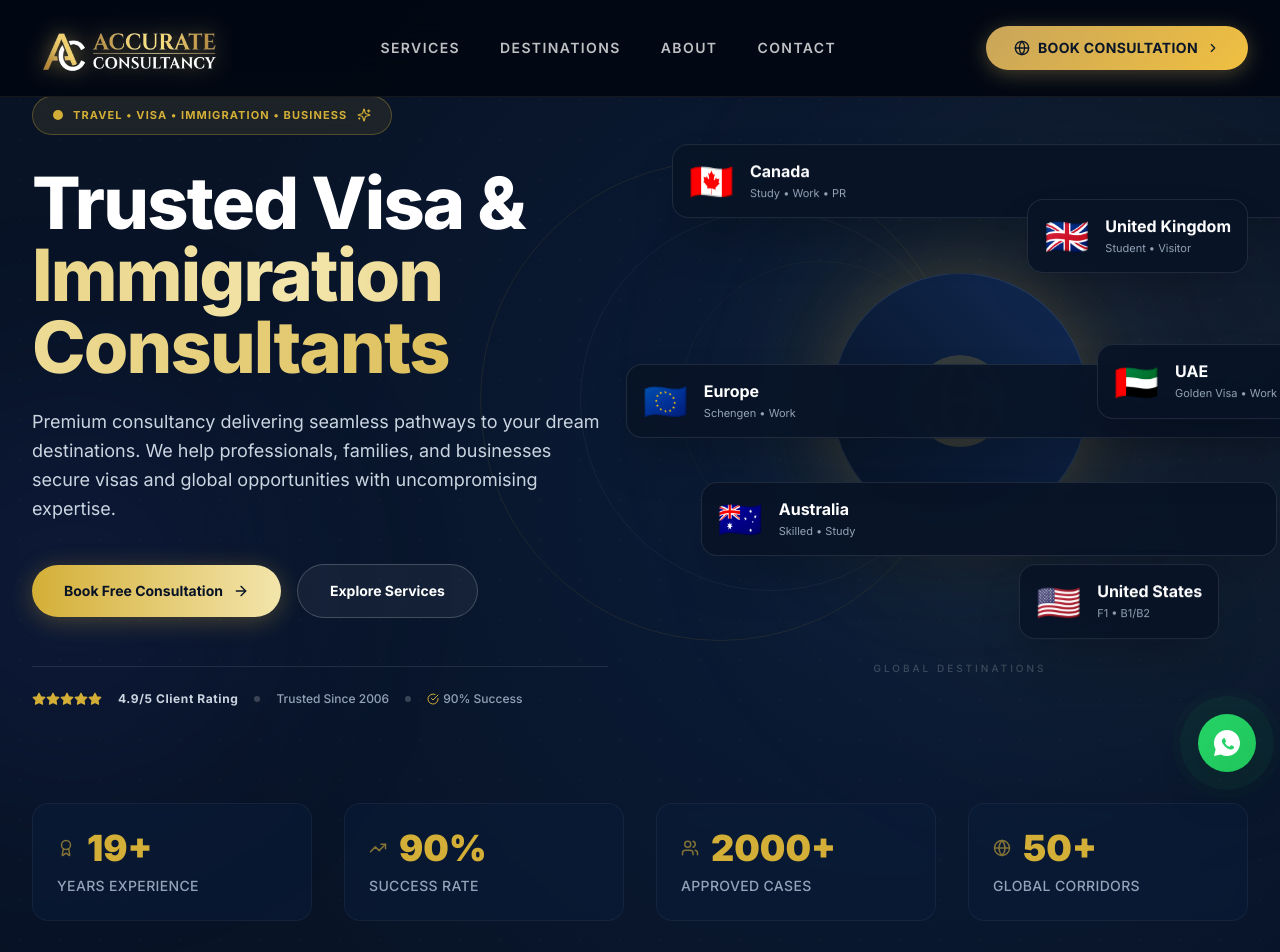
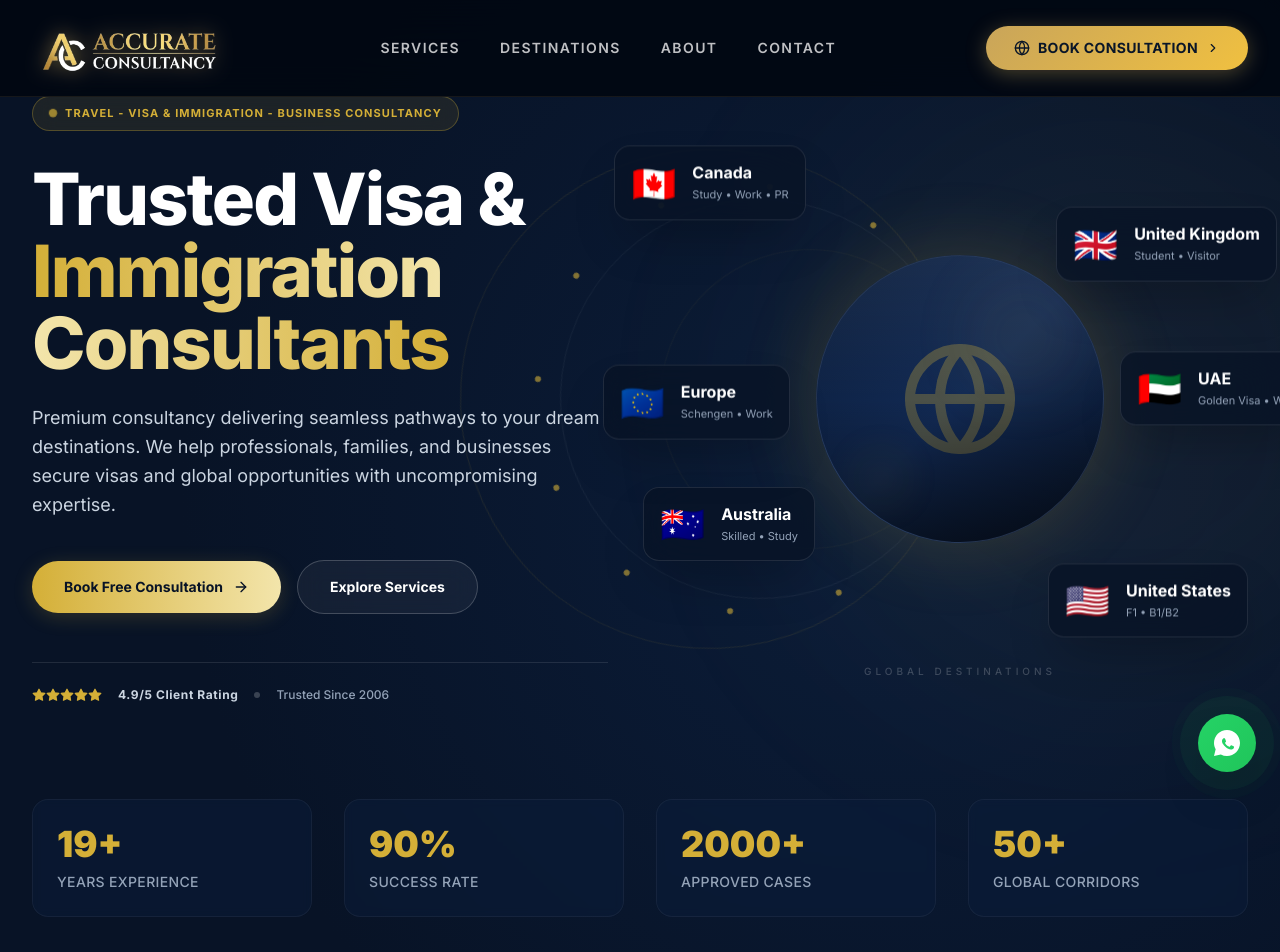
Before and after one commit to imran1001/Accurate-ConsultancyV3, a React (Vite) app: page / in a window 1280 px wide. Shown: the top 952 px of the page. Built offline with nearby package versions, Linux system fonts and the light colour scheme.

Commit message:
Update Hero component with new destination cards
Refactor Hero component to enhance destination cards and animations.

```diff
--- a/src/components/Hero.jsx
+++ b/src/components/Hero.jsx
@@ -1,5 +1,5 @@
 import React, { useState, useEffect } from 'react';
-import { ArrowRight, Globe, Star, Users, MapPin, Sparkles, Award, TrendingUp, CheckCircle } from 'lucide-react';
+import { ArrowRight, Globe, Star, Users, MapPin, Sparkles } from 'lucide-react';
 
 // Custom hook for smooth number animation
 const useCounter = (end, duration = 2000, start = 0) => {
@@ -21,74 +21,62 @@ const useCounter = (end, duration = 2000, start = 0) => {
   return count;
 };
 
-// Floating destination card data (now with Europe and UAE)
-const destinationCards = [
-  { flag: '🇨🇦', name: 'Canada', subtitle: 'Study • Work • PR', delay: 0, position: { top: '5%', left: '0%', lg: '-10%' } },
-  { flag: '🇬🇧', name: 'United Kingdom', subtitle: 'Student • Visitor', delay: 0.1, position: { top: '15%', right: '0%', lg: '-5%' } },
-  { flag: '🇦🇺', name: 'Australia', subtitle: 'Skilled • Study', delay: 0.2, position: { bottom: '20%', left: '5%', lg: '-5%' } },
-  { flag: '🇺🇸', name: 'United States', subtitle: 'F1 • B1/B2', delay: 0.3, position: { bottom: '5%', right: '5%', lg: '0%' } },
-  { flag: '🇪🇺', name: 'Europe', subtitle: 'Schengen • Work', delay: 0.15, position: { top: '45%', left: '-8%', lg: '-12%' } },
-  { flag: '🇦🇪', name: 'UAE', subtitle: 'Golden Visa • Work', delay: 0.25, position: { bottom: '45%', right: '-8%', lg: '-12%' } },
-];
-
 const Hero = () => {
   const yearsExp = useCounter(19, 2200);
   const successRate = useCounter(90, 2000);
   const approvedCases = useCounter(2000, 2500);
   const corridors = useCounter(50, 1800);
 
+  // All destination cards now include Europe & UAE
+  const cards = [
+    { flag: '🇨🇦', name: 'Canada', subtitle: 'Study • Work • PR', delay: 0, pos: 'top-5 left-0 lg:-left-10' },
+    { flag: '🇬🇧', name: 'United Kingdom', subtitle: 'Student • Visitor', delay: 1, pos: 'top-15 right-0 lg:-right-5' },
+    { flag: '🇦🇺', name: 'Australia', subtitle: 'Skilled • Study', delay: 2, pos: 'bottom-20 left-5 lg:-left-5' },
+    { flag: '🇺🇸', name: 'United States', subtitle: 'F1 • B1/B2', delay: 3, pos: 'bottom-5 right-5 lg:right-0' },
+    { flag: '🇪🇺', name: 'Europe', subtitle: 'Schengen • Work', delay: 0.5, pos: 'top-45 left-[-8%] lg:-left-12' },
+    { flag: '🇦🇪', name: 'UAE', subtitle: 'Golden Visa • Work', delay: 1.5, pos: 'bottom-45 right-[-8%] lg:-right-12' },
+  ];
+
   return (
     <section className="relative min-h-screen bg-[#081326] text-white overflow-hidden flex flex-col justify-center pt-24 pb-16">
 
-      {/* Advanced Background Ambience */}
+      {/* Background Ambience - unchanged */}
       <div className="absolute inset-0 bg-[radial-gradient(circle_at_70%_50%,#0B1D3A_0%,#081326_70%)] pointer-events-none" />
       <div className="absolute right-[-10%] top-[10%] w-[600px] h-[600px] rounded-full bg-[#D4AF37]/5 blur-[120px] pointer-events-none" />
-      <div className="absolute left-[-10%] bottom-[20%] w-[400px] h-[400px] rounded-full bg-[#3b4fca]/10 blur-[100px] pointer-events-none" />
-
-      {/* Animated grid overlay */}
-      <div className="absolute inset-0 pointer-events-none" style={{ backgroundImage: 'radial-gradient(circle, rgba(212,175,55,0.03) 1px, transparent 1px)', backgroundSize: '40px 40px' }} />
 
       <div className="relative max-w-7xl mx-auto w-full px-6 lg:px-8 z-10 grid lg:grid-cols-12 gap-16 items-center">
 
-        {/* Left Typography Column */}
+        {/* Left Typography Column - exactly as before */}
         <div className="lg:col-span-6 flex flex-col justify-center z-20">
-
-          {/* Enhanced Badge with gold sparkle */}
-          <div className="inline-flex items-center space-x-2.5 w-max px-5 py-2.5 rounded-full border border-[#D4AF37]/30 bg-[#D4AF37]/10 backdrop-blur-md mb-8 animate-fade-in-up">
-            <span className="relative flex h-2.5 w-2.5">
-              <span className="animate-ping absolute inline-flex h-full w-full rounded-full bg-[#D4AF37] opacity-75"></span>
-              <span className="relative inline-flex rounded-full h-2.5 w-2.5 bg-[#D4AF37]"></span>
+          <div className="inline-flex items-center space-x-2 w-max px-4 py-2 rounded-full border border-[#D4AF37]/30 bg-[#D4AF37]/10 backdrop-blur-md mb-8">
+            <span className="w-2 h-2 rounded-full bg-[#D4AF37] animate-pulse" />
+            <span className="text-[11px] font-bold text-[#D4AF37] uppercase tracking-widest">
+              Travel - Visa & Immigration - Business consultancy
             </span>
-            <span className="text-[11px] font-bold text-[#D4AF37] uppercase tracking-widest">
-              Travel • Visa • Immigration • Business
-            </span>
-            <Sparkles size={14} className="text-[#D4AF37]" />
           </div>
 
-          <h1 className="text-5xl md:text-6xl lg:text-7xl font-extrabold tracking-tight leading-[1.1] mb-6 animate-fade-in-up delay-100">
+          <h1 className="text-5xl md:text-6xl lg:text-7xl font-extrabold tracking-tight leading-[1.1] mb-6">
             Trusted Visa & <br />
-            <span className="text-transparent bg-clip-text bg-gradient-to-r from-[#D4AF37] via-[#F3E5AB] to-[#D4AF37] animate-text-shimmer">
+            <span className="text-transparent bg-clip-text bg-gradient-to-r from-[#D4AF37] via-[#F3E5AB] to-[#D4AF37]">
               Immigration Consultants
             </span>
           </h1>
 
-          <p className="text-slate-300 text-lg font-normal leading-relaxed max-w-xl mb-10 animate-fade-in-up delay-200">
+          <p className="text-slate-300 text-lg font-normal leading-relaxed max-w-xl mb-10">
             Premium consultancy delivering seamless pathways to your dream destinations. We help professionals, families, and businesses secure visas and global opportunities with uncompromising expertise.
           </p>
 
-          {/* CTAs with enhanced hover */}
-          <div className="flex flex-wrap items-center gap-4 mb-12 animate-fade-in-up delay-300">
-            <a href="#consultation" className="group flex items-center justify-center gap-2.5 px-8 py-4 rounded-full font-bold text-sm text-[#081326] bg-gradient-to-r from-[#D4AF37] to-[#F3E5AB] shadow-[0_4px_25px_rgba(212,175,55,0.3)] transition-all duration-300 hover:scale-[1.04] hover:shadow-[0_8px_40px_rgba(212,175,55,0.4)]">
+          <div className="flex flex-wrap items-center gap-4 mb-12">
+            <a href="#consultation" className="group flex items-center justify-center gap-2.5 px-8 py-4 rounded-full font-bold text-sm text-[#081326] bg-gradient-to-r from-[#D4AF37] to-[#F3E5AB] shadow-[0_4px_20px_rgba(212,175,55,0.2)] transition-all duration-300 hover:scale-[1.03]">
               Book Free Consultation
-              <ArrowRight size={16} className="group-hover:translate-x-1.5 transition-transform" />
+              <ArrowRight size={16} className="group-hover:translate-x-1 transition-transform" />
             </a>
-            <a href="#services" className="group flex items-center justify-center gap-2 px-8 py-4 rounded-full font-bold text-sm text-white border border-white/20 bg-white/5 backdrop-blur-md transition-all duration-300 hover:bg-white/10 hover:border-white/30">
+            <a href="#services" className="group flex items-center justify-center gap-2 px-8 py-4 rounded-full font-bold text-sm text-white border border-white/20 bg-white/5 backdrop-blur-md transition-all duration-300 hover:bg-white/10">
               Explore Services
             </a>
           </div>
 
-          {/* Trust Indicators - Enhanced */}
-          <div className="flex flex-wrap items-center gap-4 pt-6 border-t border-white/10 max-w-xl animate-fade-in-up delay-400">
+          <div className="flex flex-wrap items-center gap-4 pt-6 border-t border-white/10 max-w-xl">
             <div className="flex text-[#D4AF37]">
               {[...Array(5)].map((_, i) => (
                 <Star key={i} size={14} className="fill-current" />
@@ -97,244 +85,138 @@ const Hero = () => {
             <span className="text-xs font-bold tracking-wider text-slate-300">4.9/5 Client Rating</span>
             <div className="w-1.5 h-1.5 rounded-full bg-white/20 hidden sm:block" />
             <span className="text-xs font-medium text-slate-400">Trusted Since 2006</span>
-            <div className="w-1.5 h-1.5 rounded-full bg-white/20 hidden sm:block" />
-            <span className="text-xs font-medium text-slate-400 flex items-center gap-1">
-              <CheckCircle size={12} className="text-[#D4AF37]" /> 90% Success
-            </span>
           </div>
         </div>
 
-        {/* Right Graphical Space (Enhanced Globe + Cards) */}
-        <div className="lg:col-span-6 flex flex-col items-center justify-center relative min-h-[550px] mt-12 lg:mt-0">
+        {/* =========== ENHANCED RIGHT SIDE (Globe + Cards) =========== */}
+        <div className="lg:col-span-6 flex flex-col items-center justify-center relative min-h-[540px] mt-12 lg:mt-0">
 
-          {/* Rotating decorative rings */}
-          <div className="absolute w-[480px] h-[480px] rounded-full border border-[#D4AF37]/10 pointer-events-none animate-spin-slow" style={{ animationDuration: '40s' }} />
-          <div className="absolute w-[380px] h-[380px] rounded-full border border-white/5 pointer-events-none animate-spin-slow" style={{ animationDuration: '30s', animationDirection: 'reverse' }} />
-          <div className="absolute w-[280px] h-[280px] rounded-full border border-[#D4AF37]/5 pointer-events-none animate-spin-slow" style={{ animationDuration: '20s' }} />
+          {/* Extra rotating decorative rings */}
+          <div className="absolute w-[500px] h-[500px] rounded-full border border-[#D4AF37]/10 pointer-events-none animate-spin-slow" style={{ animationDuration: '35s' }} />
+          <div className="absolute w-[400px] h-[400px] rounded-full border border-white/5 pointer-events-none animate-spin-slow" style={{ animationDuration: '25s', animationDirection: 'reverse' }} />
+          <div className="absolute w-[300px] h-[300px] rounded-full border border-[#D4AF37]/5 pointer-events-none animate-spin-slow" style={{ animationDuration: '18s' }} />
 
-          {/* Central Golden Glow */}
-          <div className="absolute w-72 h-72 rounded-full bg-[#D4AF37]/10 blur-3xl pointer-events-none" />
-
-          {/* Core Globe Element */}
-          <div className="relative w-64 h-64 rounded-full bg-gradient-to-tr from-[#081326] via-[#0B1D3A] to-[#122A54] shadow-[0_0_60px_rgba(212,175,55,0.15)] border border-white/10 flex items-center justify-center overflow-hidden group hover:shadow-[0_0_80px_rgba(212,175,55,0.25)] transition-all duration-700">
-            <Globe size={100} className="text-[#D4AF37] opacity-20 group-hover:opacity-30 transition-opacity duration-700" />
-            <div className="absolute top-0 inset-x-0 h-[50%] bg-gradient-to-b from-white/5 to-transparent pointer-events-none" />
-            {/* Pulsing dot */}
-            <div className="absolute w-2 h-2 rounded-full bg-[#D4AF37] animate-ping opacity-70" style={{ top: '30%', right: '25%' }} />
-            <div className="absolute w-1.5 h-1.5 rounded-full bg-[#D4AF37] animate-ping opacity-70" style={{ bottom: '20%', left: '30%' }} />
+          {/* Orbiting particles (small dots) */}
+          <div className="absolute w-[420px] h-[420px] pointer-events-none animate-spin-slow" style={{ animationDuration: '20s' }}>
+            {[...Array(12)].map((_, i) => {
+              const angle = (i / 12) * 360;
+              return (
+                <div
+                  key={i}
+                  className="absolute w-1.5 h-1.5 rounded-full bg-[#D4AF37] opacity-60"
+                  style={{
+                    top: '50%',
+                    left: '50%',
+                    transform: `rotate(${angle}deg) translateX(210px)`,
+                    transformOrigin: '0 0',
+                  }}
+                />
+              );
+            })}
           </div>
 
-          {/* Floating Destination Cards - Now with Europe and UAE */}
-          {destinationCards.map((card, idx) => (
+          {/* Central Glowing Globe */}
+          <div className="relative w-72 h-72 rounded-full bg-gradient-to-br from-[#0B1D3A] via-[#122A54] to-[#081326] shadow-[0_0_80px_rgba(212,175,55,0.2)] border border-white/10 flex items-center justify-center overflow-hidden group">
+            <Globe size={120} className="text-[#D4AF37] opacity-30 group-hover:opacity-40 transition-opacity duration-700" />
+            {/* Gradient overlay for 3D effect */}
+            <div className="absolute inset-0 bg-gradient-to-t from-black/50 via-transparent to-white/5 pointer-events-none" />
+            <div className="absolute w-20 h-20 rounded-full bg-[#D4AF37]/20 blur-2xl top-10 right-10 animate-pulse" />
+            <div className="absolute w-12 h-12 rounded-full bg-[#D4AF37]/10 blur-xl bottom-10 left-10 animate-pulse" style={{ animationDelay: '1.5s' }} />
+          </div>
+
+          {/* Floating Destination Cards (now 6, with Europe & UAE) */}
+          {cards.map((card) => (
             <div
-              key={idx}
-              className={`absolute p-4 rounded-2xl bg-[#081326]/90 border border-white/10 backdrop-blur-xl shadow-2xl hover:shadow-[0_10px_40px_rgba(212,175,55,0.15)] hover:border-[#D4AF37]/30 transition-all duration-500 hover:scale-105 group animate-bounce-soft`}
-              style={{
-                top: card.position.top,
-                left: card.position.left,
-                right: card.position.right,
-                bottom: card.position.bottom,
-                animationDelay: `${card.delay}s`,
-                // Responsive adjustments
-                ...(card.position.lg && { '--lg-left': card.position.lg, '--lg-right': card.position.lg }),
-              }}
+              key={card.name}
+              className={`absolute ${card.pos} p-4 rounded-2xl bg-[#081326]/80 border border-white/10 backdrop-blur-xl shadow-2xl hover:shadow-[0_10px_40px_rgba(212,175,55,0.2)] hover:border-[#D4AF37]/40 transition-all duration-500 hover:scale-105 group animate-bounce-slow`}
+              style={{ animationDelay: `${card.delay}s` }}
             >
               <div className="flex items-center gap-4">
                 <div className="text-4xl group-hover:scale-110 transition-transform duration-300">{card.flag}</div>
                 <div>
-                  <h3 className="text-white font-bold text-base leading-tight group-hover:text-[#D4AF37] transition-colors">{card.name}</h3>
+                  <h3 className="text-white font-bold text-base leading-tight group-hover:text-[#D4AF37] transition-colors">
+                    {card.name}
+                  </h3>
                   <p className="text-slate-400 text-[11px] mt-1">{card.subtitle}</p>
                 </div>
               </div>
             </div>
           ))}
 
-          {/* Decorative small label */}
-          <div className="absolute bottom-0 left-1/2 -translate-x-1/2 text-[10px] font-medium text-white/20 tracking-[0.3em] uppercase">
+          {/* Decorative label */}
+          <div className="absolute bottom-[-10px] left-1/2 -translate-x-1/2 text-[10px] font-medium text-white/20 tracking-[0.4em] uppercase whitespace-nowrap">
             Global Destinations
           </div>
         </div>
+        {/* =========== END ENHANCED RIGHT SIDE =========== */}
+
       </div>
 
-      {/* Institutional Statistics Bar (Enhanced) */}
+      {/* Institutional Statistics Bar - unchanged */}
       <div className="relative max-w-7xl mx-auto w-full px-6 lg:px-8 z-20 mt-16 lg:mt-24">
         <div className="grid grid-cols-2 md:grid-cols-4 gap-4 lg:gap-8">
           {[
-            { val: yearsExp, label: 'Years Experience', suffix: '+', icon: <Award size={18} className="text-[#D4AF37]" /> },
-            { val: successRate, label: 'Success Rate', suffix: '%', icon: <TrendingUp size={18} className="text-[#D4AF37]" /> },
-            { val: approvedCases, label: 'Approved Cases', suffix: '+', icon: <Users size={18} className="text-[#D4AF37]" /> },
-            { val: corridors, label: 'Global Corridors', suffix: '+', icon: <Globe size={18} className="text-[#D4AF37]" /> },
+            { val: yearsExp, label: 'Years Experience', suffix: '+' },
+            { val: successRate, label: 'Success Rate', suffix: '%' },
+            { val: approvedCases, label: 'Approved Cases', suffix: '+' },
+            { val: corridors, label: 'Global Corridors', suffix: '+' },
           ].map((stat, idx) => (
-            <div
-              key={idx}
-              className="group p-6 rounded-2xl bg-[#0B1D3A]/50 border border-white/5 backdrop-blur-sm relative overflow-hidden hover:border-[#D4AF37]/30 transition-all duration-300 text-center md:text-left hover:bg-[#0B1D3A]/70 hover:shadow-[0_8px_30px_rgba(212,175,55,0.08)]"
-            >
-              <div className="flex items-center justify-center md:justify-start gap-3">
-                <div className="opacity-60 group-hover:opacity-100 transition-opacity">{stat.icon}</div>
-                <div className="text-3xl lg:text-4xl font-black text-[#D4AF37] group-hover:scale-105 transition-transform origin-left">
-                  {stat.val}{stat.suffix}
-                </div>
+            <div key={idx} className="p-6 rounded-2xl bg-[#0B1D3A]/50 border border-white/5 backdrop-blur-sm relative overflow-hidden group hover:border-[#D4AF37]/30 transition-all duration-300 text-center md:text-left">
+              <div className="text-3xl lg:text-4xl font-black text-[#D4AF37]">
+                {stat.val}{stat.suffix}
               </div>
-              <div className="text-xs lg:text-sm font-medium text-slate-400 tracking-wide mt-2 uppercase group-hover:text-slate-300 transition-colors">
+              <div className="text-xs lg:text-sm font-medium text-slate-400 tracking-wide mt-2 uppercase">
                 {stat.label}
               </div>
-              {/* Animated underline */}
-              <div className="absolute bottom-0 left-0 h-0.5 bg-gradient-to-r from-[#D4AF37] to-transparent transition-all duration-500 w-0 group-hover:w-full" />
             </div>
           ))}
         </div>
       </div>
 
-      {/* Enhanced Custom Animations */}
       <style>{`
-        @keyframes bounceSoft {
+        @keyframes bounceSlow {
           0%, 100% { transform: translateY(0); }
-          50% { transform: translateY(-10px); }
+          50% { transform: translateY(-12px); }
         }
-        .animate-bounce-soft {
-          animation: bounceSoft 4.5s ease-in-out infinite;
+        .animate-bounce-slow {
+          animation: bounceSlow 5s ease-in-out infinite;
         }
-        .animate-fade-in-up {
-          animation: fadeInUp 0.8s ease-out forwards;
-          opacity: 0;
-        }
-        .delay-100 { animation-delay: 0.1s; }
-        .delay-200 { animation-delay: 0.2s; }
-        .delay-300 { animation-delay: 0.3s; }
-        .delay-400 { animation-delay: 0.4s; }
-        @keyframes fadeInUp {
-          from { opacity: 0; transform: translateY(20px); }
-          to { opacity: 1; transform: translateY(0); }
-        }
-        @keyframes textShimmer {
-          0%, 100% { background-position: 0% 50%; }
-          50% { background-position: 100% 50%; }
-        }
-        .animate-text-shimmer {
-          background-size: 200% auto;
-          animation: textShimmer 3s ease-in-out infinite;
+        .animate-spin-slow {
+          animation: spinSlow linear infinite;
         }
         @keyframes spinSlow {
           from { transform: rotate(0deg); }
           to { transform: rotate(360deg); }
         }
-        .animate-spin-slow {
-          animation: spinSlow 40s linear infinite;
-        }
-        /* Responsive tweaks for floating cards */
-        @media (min-width: 1024px) {
-          [style*="--lg-left"] {
-            left: var(--lg-left);
-            right: auto;
-          }
-          [style*="--lg-right"] {
-            right: var(--lg-right);
-            left: auto;
-          }
-        }
+        /* Keep existing delays */
+        .delay-\\[0\\.5s\\] { animation-delay: 0.5s; }
+        .delay-\\[1\\.5s\\] { animation-delay: 1.5s; }
+        /* Position utilities for floating cards */
+        .top-5 { top: 5%; }
+        .top-15 { top: 15%; }
+        .top-45 { top: 45%; }
+        .bottom-5 { bottom: 5%; }
+        .bottom-20 { bottom: 20%; }
+        .bottom-45 { bottom: 45%; }
+        .left-0 { left: 0; }
+        .left-5 { left: 5%; }
+        .left-\\[-8\\%\\] { left: -8%; }
+        .right-0 { right: 0; }
+        .right-5 { right: 5%; }
+        .right-\\[-8\\%\\] { right: -8%; }
+        .lg\\:-left-10 { @media (min-width: 1024px) { left: -10%; } }
+        .lg\\:-right-5 { @media (min-width: 1024px) { right: -5%; } }
+        .lg\\:-left-5 { @media (min-width: 1024px) { left: -5%; } }
+        .lg\\:right-0 { @media (min-width: 1024px) { right: 0; } }
+        .lg\\:-left-12 { @media (min-width: 1024px) { left: -12%; } }
+        .lg\\:-right-12 { @media (min-width: 1024px) { right: -12%; } }
+        /* Responsive: stack cards on mobile */
         @media (max-width: 1024px) {
-          .absolute {
-            position: relative !important;
-            top: auto !important;
-            left: auto !important;
-            right: auto !important;
-            bottom: auto !important;
-            margin-bottom: 0.5rem;
-          }
-          .lg\\:col-span-6 .flex-wrap {
-            display: flex;
-            flex-wrap: wrap;
-            justify-content: center;
-          }
-          .lg\\:col-span-6 .absolute {
-            position: relative !important;
-          }
           .lg\\:col-span-6 .relative {
             display: flex;
             flex-wrap: wrap;
             justify-content: center;
             gap: 12px;
-            min-height: auto;
-            padding: 16px 0;
-          }
-          /* We'll move cards into a flex container on mobile */
-          .lg\\:col-span-6 .flex-col {
-            flex-direction: column;
-            align-items: center;
-          }
-          .lg\\:col-span-6 .relative .absolute {
-            position: relative !important;
-            top: auto !important;
-            left: auto !important;
-            right: auto !important;
-            bottom: auto !important;
-            transform: none !important;
-          }
-          .lg\\:col-span-6 .relative .absolute .flex {
-            flex-direction: row;
-          }
-          /* Fix: wrap cards in a flex container for mobile */
-          .lg\\:col-span-6 .relative {
-            display: flex;
-            flex-wrap: wrap;
-            justify-content: center;
-            gap: 12px;
-            min-height: auto;
-            padding: 16px 0;
-          }
-          .lg\\:col-span-6 .relative .absolute {
-            position: relative !important;
-            top: auto !important;
-            left: auto !important;
-            right: auto !important;
-            bottom: auto !important;
-            transform: none !important;
-            width: auto;
-            margin: 0;
-          }
-          .lg\\:col-span-6 .relative .absolute .flex {
-            flex-direction: row;
-          }
-          /* Hide the rotating rings on mobile */
-          .lg\\:col-span-6 .absolute.w-\\[480px\\],
-          .lg\\:col-span-6 .absolute.w-\\[380px\\],
-          .lg\\:col-span-6 .absolute.w-\\[280px\\] {
-            display: none;
-          }
-          /* Adjust central globe size */
-          .lg\\:col-span-6 .relative.w-64 {
-            width: 140px;
-            height: 140px;
-          }
-          .lg\\:col-span-6 .relative.w-64 svg {
-            width: 60px;
-            height: 60px;
-          }
-          .lg\\:col-span-6 .relative.w-64 .absolute.w-2 {
-            display: none;
-          }
-        }
-        /* Ensure the cards wrap on mobile */
-        .lg\\:col-span-6 .relative .absolute {
-          position: relative !important;
-          top: auto !important;
-          left: auto !important;
-          right: auto !important;
-          bottom: auto !important;
-          transform: none !important;
-          width: auto;
-          margin: 0;
-        }
-        .lg\\:col-span-6 .relative .absolute .flex {
-          flex-direction: row;
-        }
-        /* Override absolute positioning for mobile */
-        @media (max-width: 1024px) {
-          .lg\\:col-span-6 .relative {
-            display: flex;
-            flex-wrap: wrap;
-            justify-content: center;
-            gap: 10px;
             min-height: auto;
             padding: 20px 0;
           }
@@ -351,6 +233,24 @@ const Hero = () => {
           .lg\\:col-span-6 .relative .absolute .flex {
             flex-direction: row;
           }
+          .lg\\:col-span-6 .relative .w-\\[500px\\],
+          .lg\\:col-span-6 .relative .w-\\[400px\\],
+          .lg\\:col-span-6 .relative .w-\\[300px\\],
+          .lg\\:col-span-6 .relative .w-\\[420px\\] {
+            display: none;
+          }
+          .lg\\:col-span-6 .relative .w-72 {
+            width: 150px;
+            height: 150px;
+          }
+          .lg\\:col-span-6 .relative .w-72 svg {
+            width: 70px;
+            height: 70px;
+          }
+          .lg\\:col-span-6 .relative .w-72 .absolute.w-20,
+          .lg\\:col-span-6 .relative .w-72 .absolute.w-12 {
+            display: none;
+          }
         }
       `}</style>
     </section>
```
